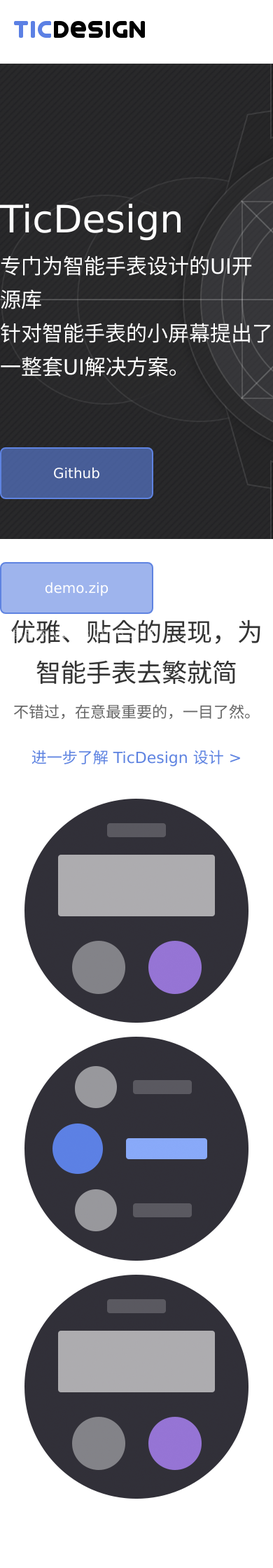
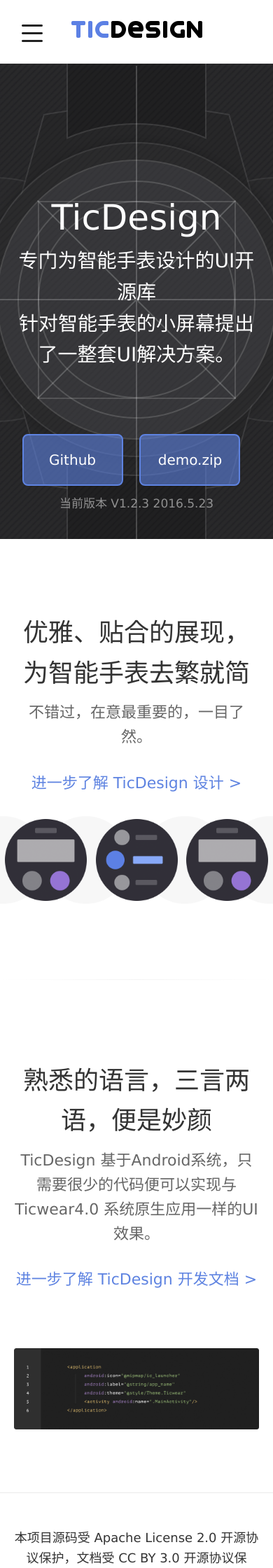
Before and after one commit to mobvoi/ticdesign, a Jekyll site: the page built from index.html, in a window 390 px wide. Shown: the top 2240 px of the page at 70% size. Built offline with Jekyll 4.4.1, drawn with Linux system fonts in a browser that asks for light colours.

Commit message:
Add mobile nav bar, and UI improvements.

```diff
--- a/_includes/head.html
+++ b/_includes/head.html
@@ -9,4 +9,5 @@
 
   <link rel="stylesheet" href="{{ site.baseurl }}/assets/css/style.css">
   <link rel="canonical" href="{{ page.url | replace:'index.html','' | prepend: site.baseurl | prepend: site.url }}">
+  <script type="text/javascript" src="{{ site.baseurl }}/assets/js/jquery-1.7.1.min.js"></script>
 </head>
--- a/_includes/header.html
+++ b/_includes/header.html
@@ -1,20 +1,77 @@
 <header class="site-header">
+  <div class="hamburgerControler"></div>
+  <div class="hamburger">
+      <h3>
+      	<a href="">设计经验</a>
+      </h3>
+      <dl>
+      	<dt>
+          	<a href="">首页</a>
+          </dt>
+      </dl>
+      <dl>
+      	<dt>
+          	<a href="">设计经验</a>
+          </dt>
+          <dd>
+          	<a href="">设计原则</a>
+          </dd>
+          <dd>
+          	<a href="">布局</a>
+          </dd>
+          <dd>
+          	<a href="">设计原则</a>
+          </dd>
+          <dd>
+          	<a href="">布局</a>
+          </dd>
+      </dl>
+      <dl>
+      	<dt>
+          	<a href="">设计经验</a>
+          </dt>
+          <dd>
+          	<a href="">设计原则</a>
+          </dd>
+          <dd>
+          	<a href="">布局</a>
+          </dd>
+          <dd>
+          	<a href="">设计原则</a>
+          </dd>
+          <dd>
+          	<a href="">布局</a>
+          </dd>
+      </dl>
+  </div>
+  <script type="text/javascript">
+  $(function(){
+  	$(".hamburgerControler").toggle(function(){
+  		$(".hamburger").show();
+  		$(this).css("background-position","0 -25px")
+  	},function(){
+  		$(".hamburger").hide();
+  		$(this).css("background-position","0 0")
+  	})
+  })
+  </script>
 
+  {% assign current_doc = page.url | split: '/' | last %}
   <div class="menu">
 	<ul>
       <li>
-          	<a href="{{ site.baseurl }}/design/">设计指南</a>
-          </li>
-      	<li>
-          	<a href="{{ site.baseurl }}/dev/">开发文档</a>
+      	<small>
+          	<a href="">EN</a> / <a href="" class="current">中文</a>
+          </small>
       </li>
     	<li>
       	<a href="">下载示例</a>
       </li>
     	<li>
-        	<small>
-            	<a href="">EN</a> / <a href="" class="current">中文</a>
-            </small>
+      	<a href="{{ site.baseurl }}/dev/" class="{% if current_doc == 'dev' %} current {% endif %}">开发文档</a>
+      </li>
+    	<li>
+        	<a href="{{ site.baseurl }}/design/" class="{% if current_doc == 'design' %} current {% endif %}">设计指南</a>
       </li>
       <h1>
           <a href="{{ site.baseurl }}/"><img src="{{ site.baseurl }}/assets/img/logo.png"></a>
--- a/_layouts/default.html
+++ b/_layouts/default.html
@@ -14,6 +14,7 @@
     </div>
 
     {% include footer.html %}
+    {% include delay_loads.html %}
 
   </body>
 
--- a/assets/css/style.css
+++ b/assets/css/style.css
@@ -1,6 +1,6 @@
 @charset "utf-8";
 /* CSS Document */
-html, body, div, applet, object, iframe, h1, h2, h3, h4, h5, h6, blockquote, pre, abbr, acronym, address, cite, code, del, dfn, img, ins, kbd, q, s, samp, strike, sub, sup, tt, var, dl, dt, dd, ol, ul, li, fieldset, form, label, legend, table, caption, tbody, tfoot, thead, tr, th, td{ margin:0; padding:0; border:0; outline:0; font:14px/1.6 "Microsoft Yahei", Verdana, Geneva, sans-serif; -webkit-text-size-adjust:none; font-weight:inherit; color:#333;}
+html, body, div, applet, object, iframe, h1, h2, h3, h4, h5, h6, blockquote, pre, abbr, acronym, address, cite, code, del, dfn, img, ins, kbd, q, s, samp, strike, sub, sup, tt, var, dl, dt, dd, ol, ul, li, fieldset, form, label, legend, table, caption, tbody, tfoot, thead, tr, th, td{ margin:0; padding:0; border:0; outline:0; font:14px/1.6 "Microsoft Yahei", Verdana, Geneva, sans-serif; -webkit-text-size-adjust:none; font-weight:inherit; -webkit-font-smoothing:antialiased; color:#333;}
 p, span, big, small{ font:inherit;}
 :focus, a:focus, input[type=button] ,input[type=submit], a:active{ outline:0; -moz-outline-style:none;}
 ::-moz-focus-inner{ outline:0; border-color:transparent;}
@@ -25,6 +25,14 @@
 .none{ display:none;}
 
 /*header&bottom*/
+.hamburgerControler{ position:absolute; left:31px; top:35px; z-index:2; display:none; width:30px; height:25px; background:url(../img/hamburger.gif) 0 0 no-repeat; cursor:pointer;}
+.hamburger{ position:absolute; z-index:1; display:none; width:100%; background-color:#FFF;}
+.hamburger h3{ text-align:center;}
+.hamburger dl dt, .hamburger h3, .hamburger dl dd{ height:90px; padding-left:30px; line-height:90px; border-bottom:1px solid #e8e8e8; font-size:26px;}
+.hamburger dl dd{ padding-left:90px; background-color:#f7f7f7;}
+.hamburger dl:last-child dd:last-child{ border-bottom-width:100px;}
+.hamburger a{ color:#222;}
+.hamburger a:hover{ color:#5e83e1; text-decoration:none;}
 .menu{ height:60px; margin:0 auto; padding-top:30px; border-bottom:1px solid #eaeaea;}
 .menu ul{ max-width:1080px; margin:0 auto; padding:0 20px;}
 .menu ul li{ float:right; font-size:18px;}
@@ -34,7 +42,9 @@
 .menu ul li small a{ margin-right:0; padding-bottom:0; border-bottom:0;}
 .menu ul li small a:hover, .menu ul li small a.current, .menu ul li a:hover, .menu ul li a.current{ color:#5e83e1; text-decoration:none;}
 @media screen and (max-width:800px){
+	.hamburgerControler{ display:block;}
 	.menu ul li{ display:none;}
+	.menu ul h1{ margin:0 auto; text-align:center;}
 }
 
 .footer{ margin:0 auto 60px auto; border-top:1px solid #eaeaea;}
@@ -44,31 +54,35 @@
 .footer ul li a{ margin:0 15px;}
 
 /*index*/
-.banner{ height:679px; margin:0 auto 105px auto; background:url(../img/bannerSVG.png) center no-repeat, url(../img/bannerBg.png) center;}
+.banner{ height:679px; margin:0 auto 105px auto; padding:0 20px; background:url(../img/bannerSVG.png) center no-repeat, url(../img/bannerBg.png) center;}
 .banner ul{ max-width:1120px; height:499px; margin:0 auto; padding-top:180px;}
-.banner ul h3{ font-size:54px; color:#FFF;}
-.banner ul li{ font-size:30px; color:#FFF;}
+.banner ul h3{ font-size:50px; color:#FFF;}
+.banner ul li{ font-size:28px; color:#FFF;}
 .banner ul li p{ margin:0;}
-.banner ul li a{ display:inline-block; width:215px; height:70px; margin:90px 15px 0 0; border:2px solid #5e83e1; border-radius:8px; text-align:center; line-height:70px; background:rgba(94,131,225,.6); color:#FFF; font-size:20px;}
+.banner ul li a{ display:inline-block; max-width:215px; width:40%; height:70px; margin:90px 15px 0 0; border:2px solid #5e83e1; border-radius:8px; text-align:center; line-height:70px; background:rgba(94,131,225,.6); color:#FFF; font-size:20px;}
 .banner ul li a:hover{ text-decoration:none; background:rgba(94,131,225,.8);}
 .banner ul li small{ font-size:17px; opacity:.5;}
-.slide{ margin-bottom:90px; text-align:center;}
+@media screen and (max-width:800px){
+	.banner{ background:url(../img/bannerSVGs.png) center no-repeat, url(../img/bannerBg.png) center;}
+	.banner ul li, .banner ul h3{ text-align:center;}
+}
+.slide{ margin:0 auto 90px auto; text-align:center;}
 .slide ul:first-child:after{ content:""; display:block; width:100%; height:1px; margin:0 auto 115px auto; overflow:hidden;
 	background:-webkit-linear-gradient(left, #FFFFFF, #f3f3f3, #FFFFFF);
 	background:-o-linear-gradient(right, #FFFFFF, #f3f3f3, #FFFFFF);
 	background:-moz-linear-gradient(right, #FFFFFF, #f3f3f3, #FFFFFF);
 	background:linear-gradient(to right, #FFFFFF, #f3f3f3, #FFFFFF);
 }
-.slide ul h2{ font-size:36px;}
-.slide ul li{ margin:10px 0 30px 0; font-size:22px; color:#666;}
+.slide ul h2{ padding:0 20px; font-size:36px;}
+.slide ul li{ margin:10px 0 30px 0; padding:0 20px; font-size:22px; color:#666;}
 .slide ul li a{ color:#5e83e1;}
-.slide ul div{ margin-bottom:108px; background:url(../img/CircleBg.png) center no-repeat;}
+.slide ul div{ margin-bottom:108px; background:url(../img/CircleBg.png) center no-repeat; background-size:auto;}
 @media screen and (max-width:1045px){
-	.slide ul div{ background:none;}
+	.slide ul div{ background-size:cover;}
 }
-.slide ul div span{ display:inline-block; width:100%; max-width:320px; margin:10px;}
+.slide ul div span{ display:inline-block; width:30%; max-width:320px; margin:1%;}
 .slide ul div span img{ width:100%;}
-.slide ul h3{ margin-top:80px;}
+.slide ul h3{ margin-top:80px; padding:0 20px;}
 .slide ul h3 img{ max-width:900px; width:100%;}
 
 /*doc*/
```
Also changed, not shown: _includes/delay_loads.html (added, +16 -0 lines), assets/img/bannerSVGs.png (added), assets/img/hamburger.gif (added). Lines whose indentation alone changed are shown as unchanged.
